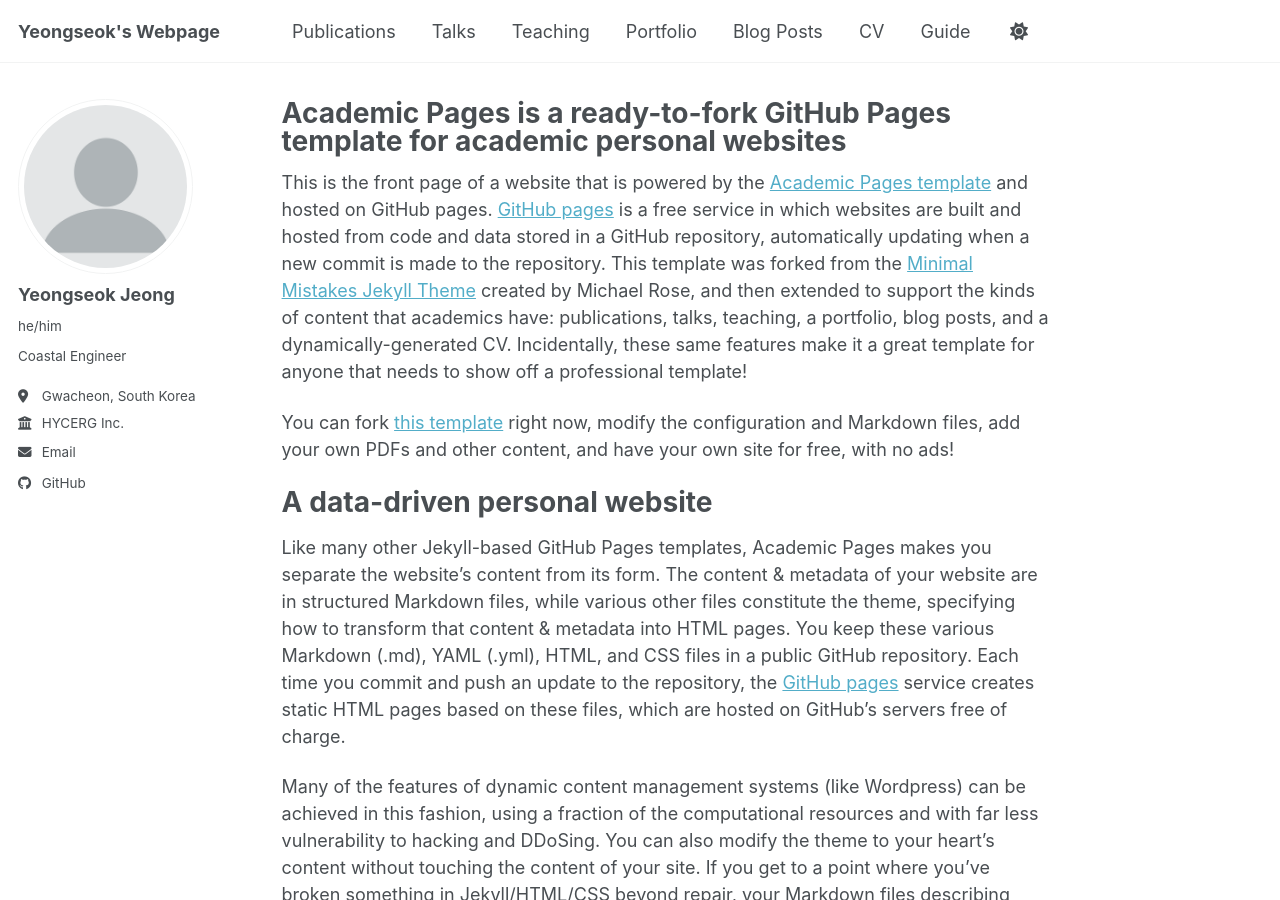
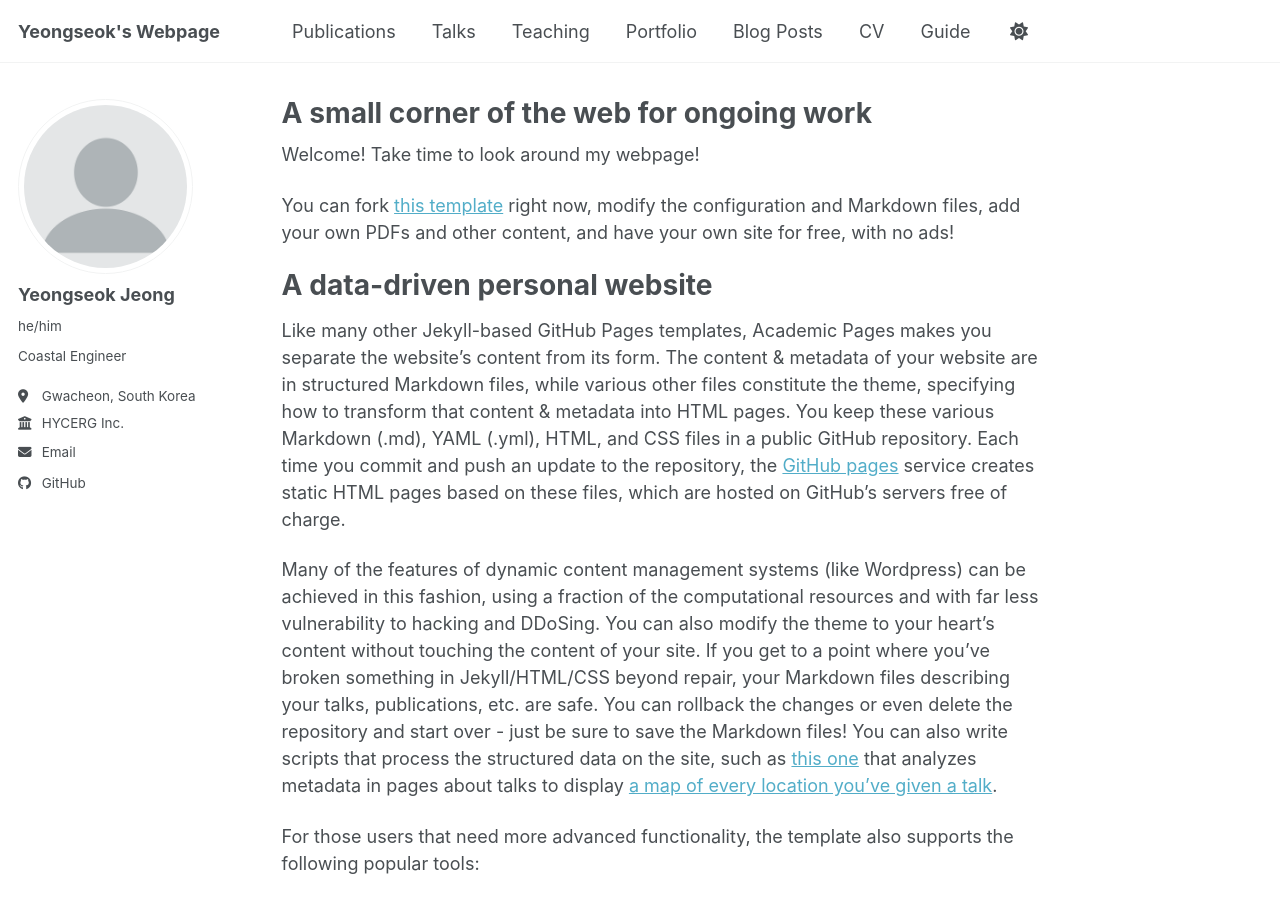
Before and after one commit to yjeongteddy/yjeongteddy.github.io, a Jekyll site: the page built from _pages/about.md, in a window 1280 px wide and 900 px high. Built offline with Jekyll 4.4.1, drawn with Linux system fonts in a browser that asks for light colours; a script bundle is joined from its source files by our own code; library files that are not in the unit come from our copies.

Commit message:
Update about.md

```diff
--- a/_pages/about.md
+++ b/_pages/about.md
@@ -1,13 +1,13 @@
 ---
 permalink: /
-title: "Academic Pages is a ready-to-fork GitHub Pages template for academic personal websites"
+title: "A small corner of the web for ongoing work"
 author_profile: true
 redirect_from:
   - /about/
   - /about.html
 ---
 
-This is the front page of a website that is powered by the [Academic Pages template](https://github.com/academicpages/academicpages.github.io) and hosted on GitHub pages. [GitHub pages](https://pages.github.com) is a free service in which websites are built and hosted from code and data stored in a GitHub repository, automatically updating when a new commit is made to the repository. This template was forked from the [Minimal Mistakes Jekyll Theme](https://mmistakes.github.io/minimal-mistakes/) created by Michael Rose, and then extended to support the kinds of content that academics have: publications, talks, teaching, a portfolio, blog posts, and a dynamically-generated CV. Incidentally, these same features make it a great template for anyone that needs to show off a professional template!
+Welcome! Take time to look around my webpage!
 
  You can fork [this template](https://github.com/academicpages/academicpages.github.io) right now, modify the configuration and Markdown files, add your own PDFs and other content, and have your own site for free, with no ads!
 
```
